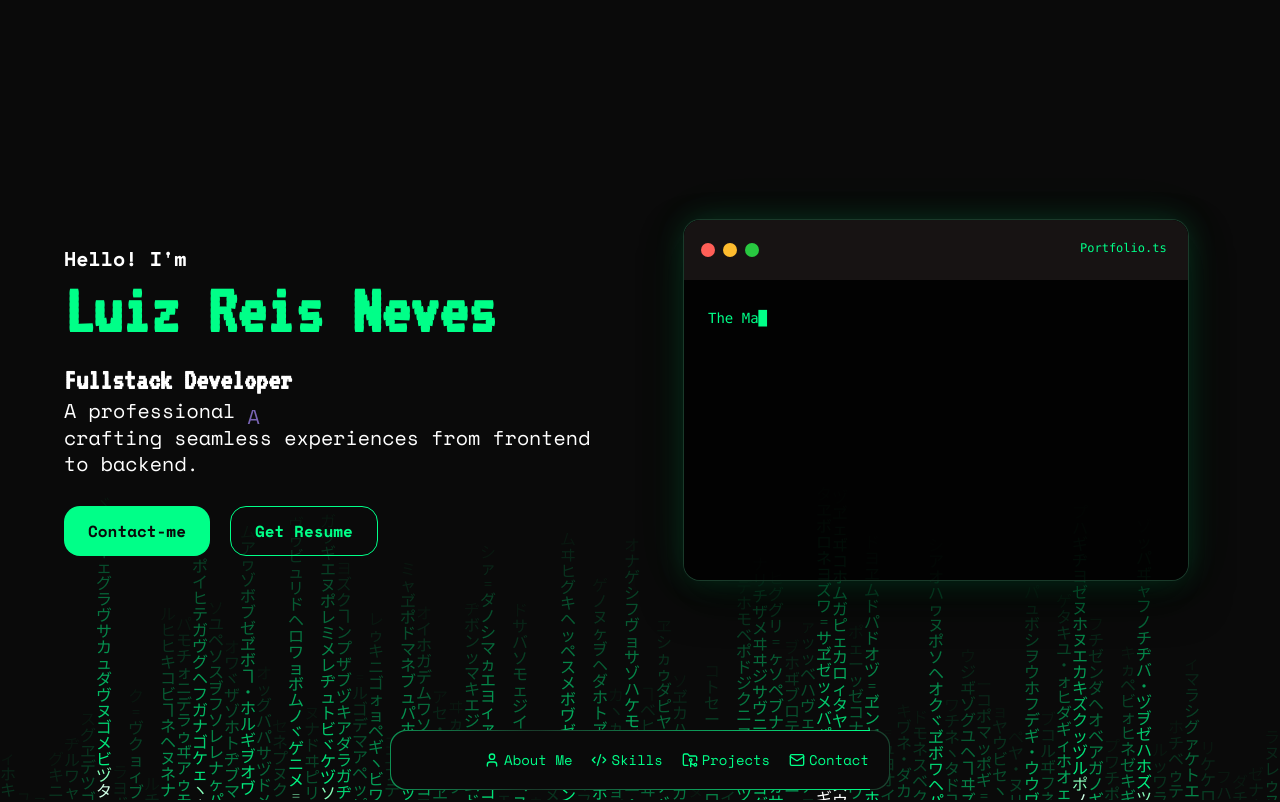
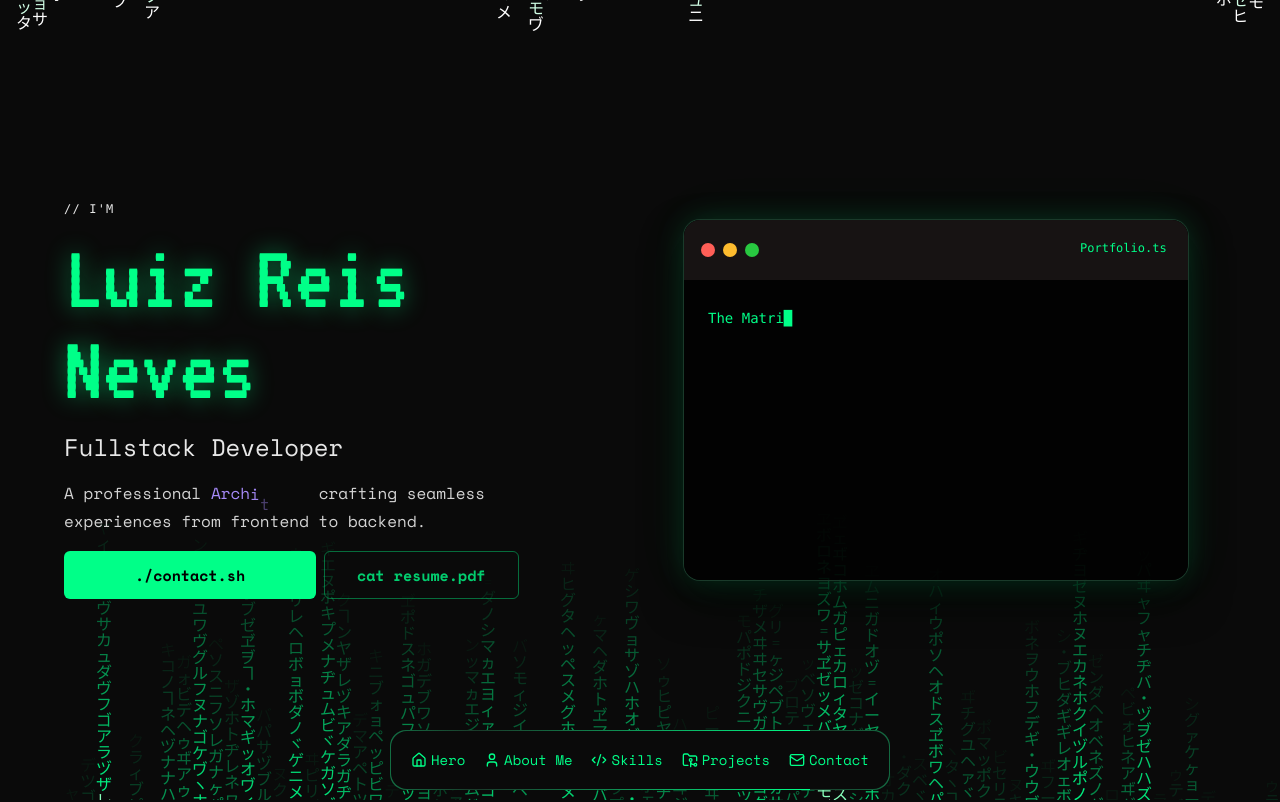
Before and after one commit to Luiz-Reis-Neves/portfolio, a React (Vite) app: page / in a window 1280 px wide. Shown: the top 802 px of the page. Built offline with nearby package versions, Linux system fonts and the light colour scheme.

Commit message:
feat(hero): redesign do Hero com estética terminal + botões funcionais

```diff
--- a/src/App.tsx
+++ b/src/App.tsx
@@ -3,7 +3,7 @@
 import { AboutMe } from "./components/aboutMe/AboutMe.tsx"
 import { Skills } from "./components/skills/Skills.tsx"
 import { Projects } from "./components/projects/Projects.tsx"
-// import { Contact } from "./components/contact/Contact.tsx"
+import { Contact } from "./components/contact/Contact.tsx"
 function App() {
 
   return (
@@ -13,7 +13,7 @@
       <AboutMe />
       <Skills />
       <Projects />
-      {/* <Contact /> */}
+      <Contact />
     </>
   )
 }
--- a/src/components/contact/ContactForm.tsx
+++ b/src/components/contact/ContactForm.tsx
@@ -34,7 +34,7 @@
 
             {/* Nome e Email lado a lado */}
             <div className="w-full flex gap-4">
-                <div className="flex flex-col gap-1 flex-1 min-w-0 border">
+                <div className="flex flex-col gap-1 flex-1 min-w-0">
                     <label className="text-[var(--color-muted)] font-mono text-xs uppercase tracking-widest">Your Name</label>
                     <input
                         name="from_name"
@@ -44,7 +44,7 @@
                         className="w-full bg-black/30 border border-[var(--color-border)] rounded-lg px-4 py-3 font-mono text-sm text-[var(--color-text)] placeholder:text-[var(--color-muted)] focus:outline-none focus:border-[var(--color-green)] transition-colors"
                     />
                 </div>
-                <div className="flex flex-col gap-1 flex-1 min-w-0 border">
+                <div className="flex flex-col gap-1 flex-1 min-w-0">
                     <label className="text-[var(--color-muted)] font-mono text-xs uppercase tracking-widest">Your Email</label>
                     <input
                         name="from_email"
--- a/src/components/contact/ContactInformation.tsx
+++ b/src/components/contact/ContactInformation.tsx
@@ -26,11 +26,11 @@
             <div>
                 <div className='text-[var(--color-white)] text-[20px] mt-[30px]'>Connect with me</div>
                 <div className='flex gap-3'>
-                    <a href="" className="brightness-0 invert">
+                    <a href="https://github.com/Luiz-Reis-Neves" className="brightness-0 invert">
                         <GithubOriginal size={25} />
                     </a>
-                    <a href=""><LinkedinOriginal size={25} /></a>
-                    <a href=""><div><Mail size={25} color="var(--color-white)" /></div></a>
+                    <a href="www.linkedin.com/in/luiz-reis-neves"><LinkedinOriginal size={25} /></a>
+                    <a href="mailto:luizreisneves@outlook.com"><div><Mail size={25} color="var(--color-white)" /></div></a>
                 </div>
             </div>
         </div>
--- a/src/components/hero/Apresentation.tsx
+++ b/src/components/hero/Apresentation.tsx
@@ -8,32 +8,37 @@
     const ref1 = useRef(null)
     const ref2 = useRef(null)
     const ref3 = useRef(null)
+    const ref4 = useRef(null)
 
     useEffect(() => {
-        gsap.set([ref1.current, ref2.current, ref3.current], { opacity: 0, x: -40 })
+        const els = [ref1.current, ref2.current, ref3.current, ref4.current]
 
-        gsap.to([ref1.current, ref2.current, ref3.current], {
-            x: 0,
+        gsap.set(els, { y: 24, opacity: 0, filter: 'blur(4px)' })
+
+        gsap.to(els, {
+            y: 0,
             opacity: 1,
-            duration: 0.8,
-            stagger: 0.2,
+            filter: 'blur(0px)',
+            duration: 0.7,
+            stagger: 0.08,
             ease: 'power2.out',
             delay: 0.3
         })
     }, [])
 
     return (
-        <div className="w-full flex flex-1 flex-col justify-center gap-0 pt-5 px-0 sm:w-[90%] lg:w-[50%] lg:gap-4 lg:pt-0 lg:px-0">
-            <div ref={ref1} className="" >
-                <h2 className="text-[var(--color-white)] text-[20px] font-bold">Hello! I'm</h2>
-               <h1 className="font-[family-name:var(--font-display)] leading-none text-[54px] lg:text-7xl font-bold text-[#00ff88] sm:text-8xl">Luiz Reis Neves</h1>
-            </div>
-            <div ref={ref2} >
-                <h1 className="font-[family-name:var(--font-display)] text-[var(--color-white)] font-bold text-3xl">Fullstack Developer</h1>
-                <p className="text-[var(--color-white)] sm:font-bold sm:text-2xl lg:font-normal lg:text-[20px]">A professional {<RotatingWord />} </p>
-                <p className="text-[var(--color-white)] sm:font-bold sm:text-2xl lg:font-normal lg:text-[20px]">crafting seamless experiences from frontend to backend.</p>
-            </div>
-            <div ref={ref3} className="flex gap-5 mt-3">
+        <div className=" hero-text-scrim relative w-full flex flex-1 flex-col justify-center gap-6 pt-0 px-0 sm:w-[90%] lg:w-[50%] lg:gap-4 lg:pt-0 lg:px-0">
+            <h1 className=" text-white/90 font-mono text-xs uppercase tracking-widest">// I'm</h1>
+            <h1 ref={ref1} className="font-[family-name:var(--font-display)] text-6xl md:text-7xl lg:text-[96px] leading-[0.95] text-[#00ff88] [text-shadow:0_0_24px_rgba(0,255,136,0.45)]">
+                Luiz Reis Neves
+            </h1>
+            <h2 ref={ref2} className="font-[family-name:var(--font-body)] text-2xl font-normal text-white/90">
+                Fullstack Developer
+            </h2>
+            <p ref={ref3} className="font-[family-name:var(--font-body)] text-base leading-[1.75] text-neutral-300 max-w-md">
+                A professional <RotatingWord /> crafting seamless experiences from frontend to backend.
+            </p>
+            <div ref={ref4} className="flex flex-wrap gap-2">
                 <BtnContact />
                 <BtnResume />
             </div>
--- a/src/components/hero/BtnContact.tsx
+++ b/src/components/hero/BtnContact.tsx
@@ -1,8 +1,10 @@
-
 export function BtnContact() {
+    const handleClick = () => {
+        document.getElementById('Contact')?.scrollIntoView({ behavior: 'smooth' })
+    }
     return (
-        <button className="btn-fill">
-            <span>Contact-me</span>
+        <button onClick={handleClick} className="w-[45%] h-12 whitespace-nowrap bg-[#00ff88] text-black font-bold text-[15px] text-center font-[family-name:var(--font-body)] rounded-md transition-all duration-200 hover:shadow-[0_0_24px_rgba(0,255,136,0.5)] hover:-translate-y-0.5 active:translate-y-0">
+            ./contact.sh
         </button>
     )
 }
--- a/src/components/hero/BtnResume.tsx
+++ b/src/components/hero/BtnResume.tsx
@@ -1,7 +1,11 @@
 export function BtnResume() {
     return (
-        <button className="btn-outline ">
-            <span>Get Resume</span>
-        </button>
+        <a
+            href="/resume.pdf"
+            download="Luiz-Reis-Neves.pdf"
+            className="h-12 px-8 whitespace-nowrap bg-transparent text-[#00ff88]/80 border border-[#00ff88]/40 font-bold text-[15px] font-[family-name:var(--font-body)] rounded-md transition-all duration-200 hover:bg-[#00ff88]/10 hover:border-[#00ff88] hover:text-[#00ff88] flex items-center justify-center"
+        >
+            cat resume.pdf
+        </a>
     )
 }
--- a/src/components/skills/Carousel.tsx
+++ b/src/components/skills/Carousel.tsx
@@ -44,7 +44,7 @@
         if (ref.current) ref.current.style.animationPlayState = 'running'
     }
     return (
-        <div className="w-full h-auto flex lg:w-[60%] lg:h-auto lg:items-center carousel-enter border">
+        <div className="w-full h-auto flex lg:w-[60%] lg:h-auto lg:items-center carousel-enter">
             <div className="w-full flex flex-col gap-4 py-6 overflow-hidden carousel-fade">
                 {/* Linha 1 — direita para esquerda */}
                 <div
```
Also changed, not shown: 1 other file (tests, documents, lock files or other folders).
